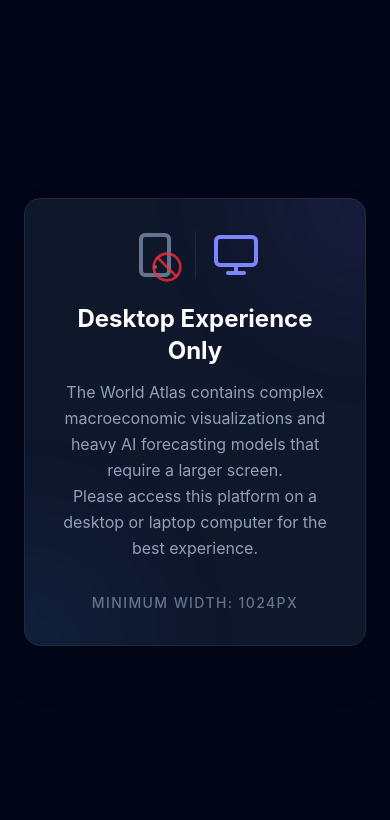
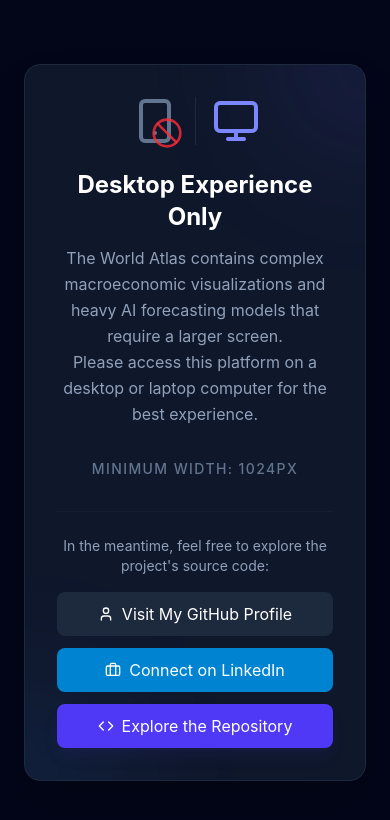
Before and after one commit to Minaa111/the-world-atlas, a React (Vite) app: page /global in a window 390 px wide. Shown: the top 820 px of the page. Built offline with nearby package versions, Linux system fonts and the light colour scheme; no server answers.

Commit message:
Update MobileBlocker with profile, LinkedIn, and repo links

```diff
--- a/src/shared/components/MobileBlocker.jsx
+++ b/src/shared/components/MobileBlocker.jsx
@@ -1,4 +1,4 @@
-import { Monitor, Smartphone, Ban } from "lucide-react";
+import { Monitor, Smartphone, Ban, Code, User, Briefcase } from "lucide-react";
 
 export default function MobileBlocker() {
   return (
@@ -28,8 +28,43 @@ export default function MobileBlocker() {
             Please access this platform on a desktop or laptop computer for the best experience.
           </p>
 
-          <div className="text-sm font-medium text-slate-500 uppercase tracking-widest">
+          <div className="text-sm font-medium text-slate-500 uppercase tracking-widest mb-8">
             Minimum width: 1024px
+          </div>
+
+          <div className="w-full pt-6 border-t border-slate-800/50">
+            <p className="text-sm text-slate-400 mb-4">
+              In the meantime, feel free to explore the project's source code:
+            </p>
+            <div className="flex flex-col space-y-3">
+              <a
+                href="https://github.com/Minaa111"
+                target="_blank"
+                rel="noreferrer"
+                className="flex items-center justify-center space-x-2 w-full py-2.5 px-4 bg-slate-800 hover:bg-slate-700 text-white rounded-lg transition-colors duration-200"
+              >
+                <User className="w-4 h-4" />
+                <span>Visit My GitHub Profile</span>
+              </a>
+              <a
+                href="https://www.linkedin.com/in/minaa-aziz/"
+                target="_blank"
+                rel="noreferrer"
+                className="flex items-center justify-center space-x-2 w-full py-2.5 px-4 bg-sky-600 hover:bg-sky-500 text-white rounded-lg transition-colors duration-200"
+              >
+                <Briefcase className="w-4 h-4" />
+                <span>Connect on LinkedIn</span>
+              </a>
+              <a
+                href="https://github.com/Minaa111/the-world-atlas"
+                target="_blank"
+                rel="noreferrer"
+                className="flex items-center justify-center space-x-2 w-full py-2.5 px-4 bg-indigo-600 hover:bg-indigo-500 text-white rounded-lg transition-colors duration-200 shadow-lg shadow-indigo-900/20"
+              >
+                <Code className="w-4 h-4" />
+                <span>Explore the Repository</span>
+              </a>
+            </div>
           </div>
         </div>
       </div>
```
